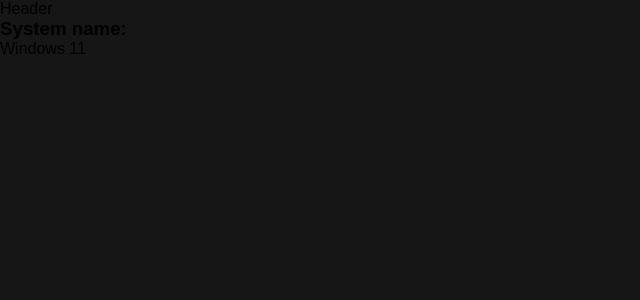
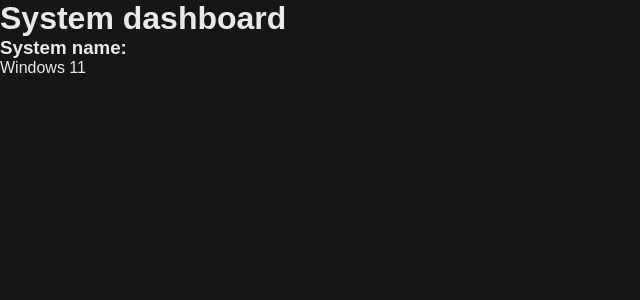
Before and after one commit to yurirodnov/system-dashboard, a Vue app: page / in a window 1280 px wide. Shown: the top 300 px of the page, without its empty margins (0-640 px from the left). Built offline with nearby package versions, Linux system fonts and the light colour scheme.

Commit message:
change css

```diff
--- a/src/assets/styles/global.css
+++ b/src/assets/styles/global.css
@@ -1,3 +1,4 @@
 #app {
   height: 100%;
+  color: var(--main-text-color);
 }
--- a/src/assets/styles/variables.css
+++ b/src/assets/styles/variables.css
@@ -1,4 +1,4 @@
 :root {
   --main-bg: #161616;
-  --main-text-color: #dddddd;
+  --main-text-color: #e9e9e9;
 }
--- a/src/components/body/Body.vue
+++ b/src/components/body/Body.vue
@@ -31,13 +31,13 @@
 </script>
 
 <template>
-  <div class="body">
+  <main class="main">
     <p v-if="loading">Loading...</p>
     <p v-else-if="error">Error: {{ error.message }}</p>
     <template v-else-if="data">
       <SystemName v-for="(item, index) in data" :key="index" :system-name="item.osName" />
     </template>
-  </div>
+  </main>
 </template>
 
 <style scoped></style>
--- a/src/components/header/Header.vue
+++ b/src/components/header/Header.vue
@@ -1,7 +1,7 @@
 <script setup lang="ts"></script>
 
 <template>
-  <header class="header">Header</header>
+  <header class="header"><h1>System dashboard</h1></header>
 </template>
 
 <style scoped></style>
--- a/src/components/system-name/SystemName.vue
+++ b/src/components/system-name/SystemName.vue
@@ -3,8 +3,10 @@
 </script>
 
 <template>
-  <h3>System name:</h3>
-  <p>{{ systemName }}</p>
+  <div class="systemNameBlock">
+    <h3>System name:</h3>
+    <p>{{ systemName }}</p>
+  </div>
 </template>
 
 <style scoped></style>
```
